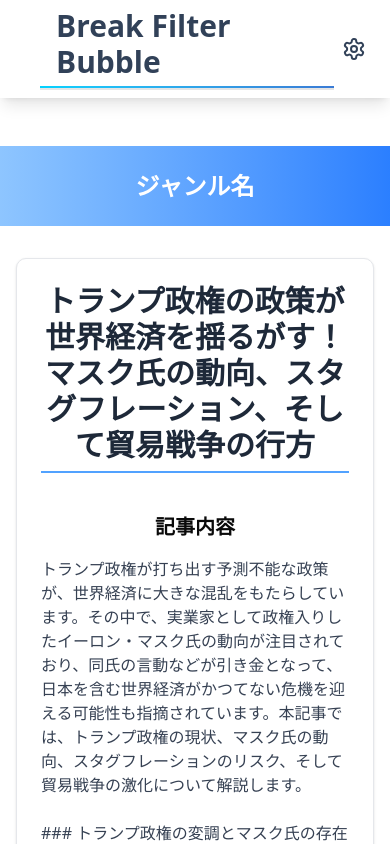
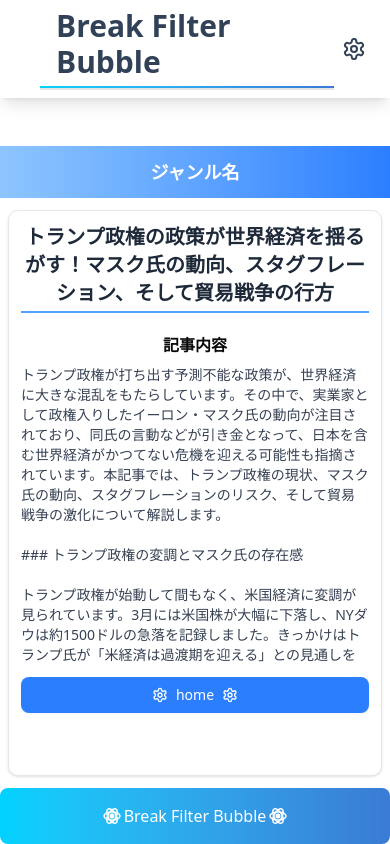
Before and after one commit to kimushun-65/filterBubble, a Next.js app in the folder frontend/: page /article/1/1 in a window 390 px wide. Shown: the top 844 px of the page. Built offline with nearby package versions, Linux system fonts and the light colour scheme.

Commit message:
Optimize article container for mobile screens
- Reduce padding and margins throughout the component
- Decrease font sizes for better mobile readability
- Adjust content area max height to 300px
- Make UI elements more compact to fit on a single mobile screen

```diff
--- a/frontend/feature/article/articleContainer.tsx
+++ b/frontend/feature/article/articleContainer.tsx
@@ -43,36 +43,38 @@ export const ArticleContainer = () => {
       <Header />
       <main className='flex flex-grow flex-col'>
         {/* Genre banner */}
-        <div className='w-full bg-gradient-to-r from-blue-300 to-blue-500 py-6 text-center'>
-          <h2 className='text-2xl font-bold text-white'>ジャンル名</h2>
+        <div className='w-full bg-gradient-to-r from-blue-300 to-blue-500 py-3 text-center'>
+          <h2 className='text-lg font-bold text-white'>ジャンル名</h2>
         </div>
 
         {/* Article card */}
-        <div className='flex flex-grow justify-center px-4 py-8'>
+        <div className='flex flex-grow justify-center px-2 py-3'>
           <div className='flex w-full max-w-lg flex-col overflow-hidden rounded-lg border border-gray-200 bg-white shadow-sm'>
             {/* Title section */}
-            <div className='p-6 text-center'>
-              <h1 className='mb-2 text-3xl font-bold text-gray-800'>{title}</h1>
+            <div className='p-3 text-center'>
+              <h1 className='mb-1 text-xl font-bold text-gray-800'>{title}</h1>
               <div className='mx-auto h-0.5 w-full bg-blue-400'></div>
             </div>
 
             {/* Content section */}
-            <div className='px-6 pt-4'>
-              <h3 className='mb-4 text-center text-xl font-bold'>記事内容</h3>
-              <div className='mb-6 max-h-[400px] overflow-y-auto'>
-                <p className='whitespace-pre-line text-gray-700'>{content}</p>
+            <div className='px-3 pt-2'>
+              <h3 className='mb-2 text-center text-base font-bold'>記事内容</h3>
+              <div className='mb-3 max-h-[300px] overflow-y-auto'>
+                <p className='text-sm whitespace-pre-line text-gray-700'>
+                  {content}
+                </p>
               </div>
             </div>
 
             {/* Home button */}
-            <div className='px-6 pb-6'>
+            <div className='px-3 pb-3'>
               <Button
-                className='flex w-full items-center justify-center gap-2 rounded-md bg-blue-500 py-3 text-white hover:bg-blue-600'
+                className='flex w-full items-center justify-center gap-2 rounded-md bg-blue-500 py-2 text-sm text-white hover:bg-blue-600'
                 onClick={handleHomeClick}
               >
-                <Settings className='h-5 w-5' />
+                <Settings className='h-4 w-4' />
                 home
-                <Settings className='h-5 w-5' />
+                <Settings className='h-4 w-4' />
               </Button>
             </div>
           </div>
```
